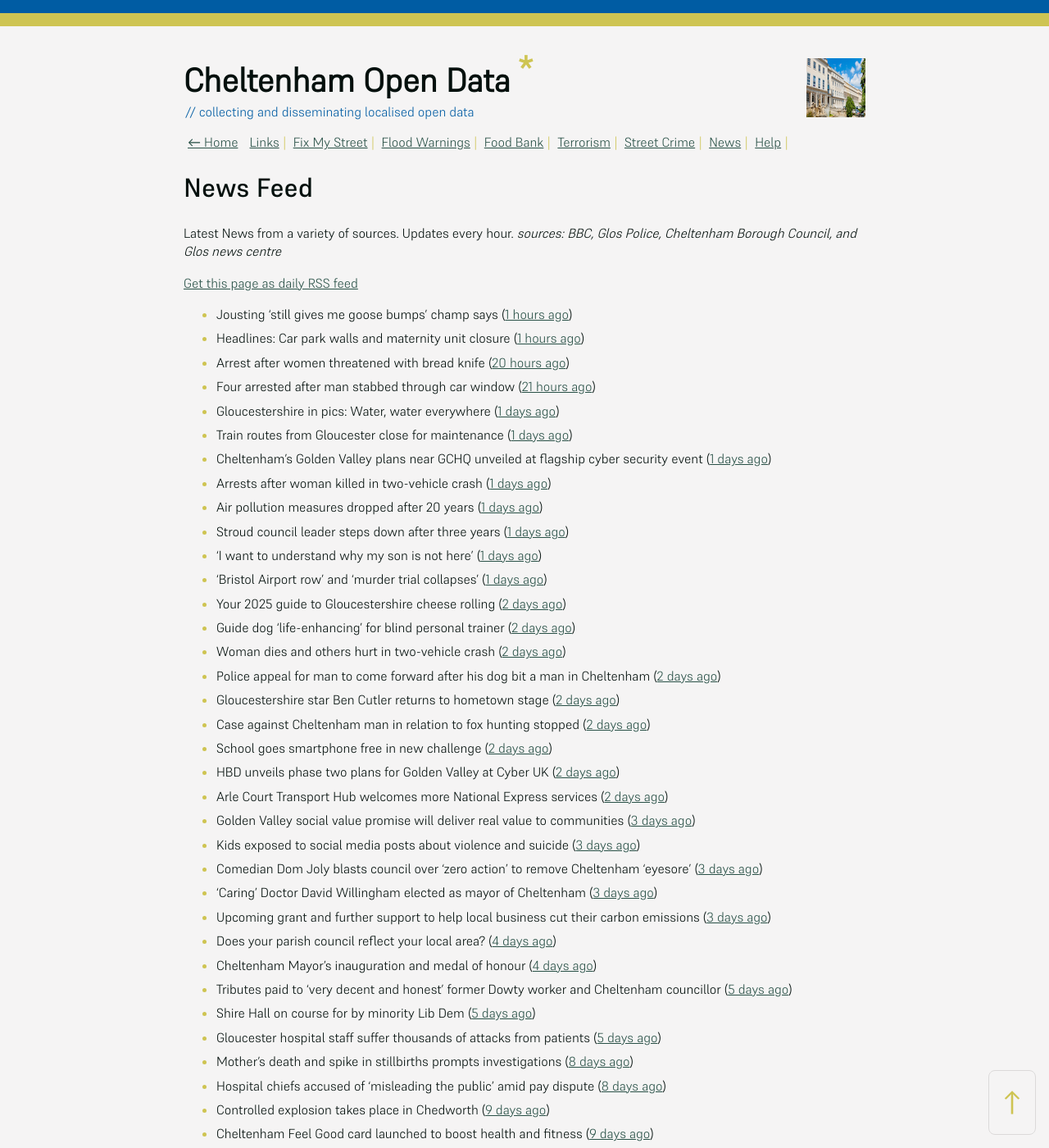
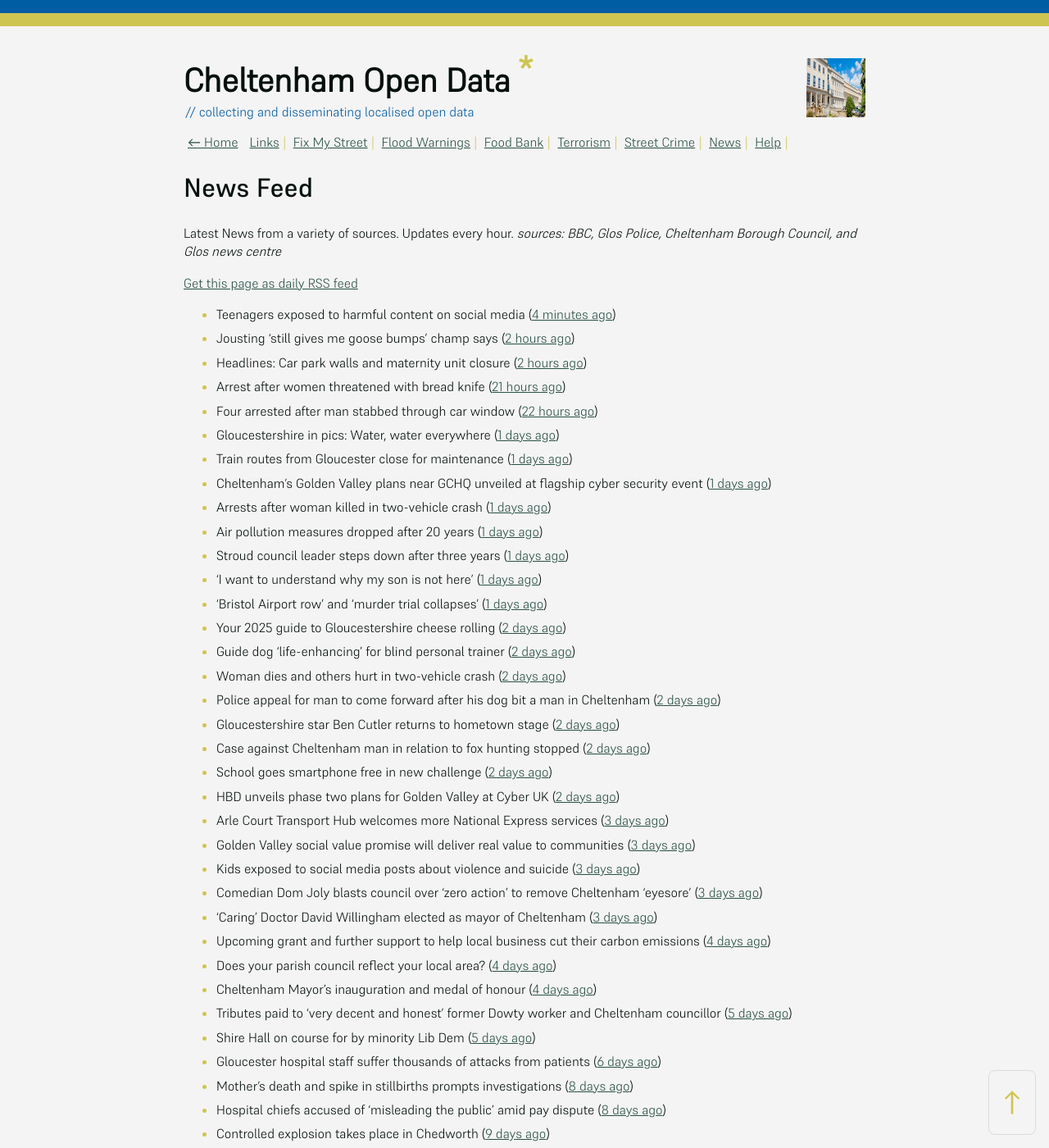
Before and after one commit to mat-0/cheltenham-open-data, a Jekyll site: the page built from _pages/news.md, in a window 1280 px wide and 1400 px high. Shown: the whole window at 82% size. Built offline with Jekyll 4.4.1, drawn with Linux system fonts in a browser that asks for light colours; some of the changed text lies outside the part shown.

Commit message:
Updated 2025-05-18 08:58:02

```diff
--- a/_pages/news.md
+++ b/_pages/news.md
@@ -12,10 +12,11 @@ _sources: BBC, Glos Police, Cheltenham Borough Council, and Glos news centre_
 [Get this page as daily RSS feed](/daily.rss)
 
 <!-- news_marker starts -->
-- Jousting 'still gives me goose bumps' champ says ([1 hours ago](https://www.bbc.com/news/articles/cm2yd1d3d7eo))
-- Headlines: Car park walls and maternity unit closure ([1 hours ago](https://www.bbc.com/news/articles/c861wnwd753o))
-- Arrest after women threatened with bread knife ([20 hours ago](https://www.bbc.com/news/articles/cvgdpnv8yp0o))
-- Four arrested after man stabbed through car window ([21 hours ago](https://www.bbc.com/news/articles/cql2yerl45po))
+- Teenagers exposed to harmful content on social media ([4 minutes ago](https://www.bbc.com/news/videos/c1kvmv9w348o))
+- Jousting 'still gives me goose bumps' champ says ([2 hours ago](https://www.bbc.com/news/articles/cm2yd1d3d7eo))
+- Headlines: Car park walls and maternity unit closure ([2 hours ago](https://www.bbc.com/news/articles/c861wnwd753o))
+- Arrest after women threatened with bread knife ([21 hours ago](https://www.bbc.com/news/articles/cvgdpnv8yp0o))
+- Four arrested after man stabbed through car window ([22 hours ago](https://www.bbc.com/news/articles/cql2yerl45po))
 - Gloucestershire in pics: Water, water everywhere ([1 days ago](https://www.bbc.com/news/articles/c8e6d4g6k88o))
 - Train routes from Gloucester close for maintenance ([1 days ago](https://www.bbc.com/news/articles/c5y64j5nmv1o))
 - Cheltenham’s Golden Valley plans near GCHQ unveiled at flagship cyber security event ([1 days ago](https://gloucesternewscentre.co.uk/cheltenhams-golden-valley-plans-near-gchq-unveiled-at-flagship-cyber-security-event/))
@@ -32,27 +33,27 @@ _sources: BBC, Glos Police, Cheltenham Borough Council, and Glos news centre_
 - Case against Cheltenham man in relation to fox hunting stopped ([2 days ago](https://gloucesternewscentre.co.uk/case-against-cheltenham-man-in-relation-to-fox-hunting-stopped/))
 - School goes smartphone free in new challenge ([2 days ago](https://www.bbc.com/news/articles/cwy388p033eo))
 - HBD unveils phase two plans for Golden Valley at Cyber UK ([2 days ago](https://www.cheltenham.gov.uk/news/article/3012/hbd_unveils_phase_two_plans_for_golden_valley_at_cyber_uk))
-- Arle Court Transport Hub welcomes more National Express services ([2 days ago](https://gloucesternewscentre.co.uk/arle-court-transport-hub-welcomes-more-national-express-services/))
+- Arle Court Transport Hub welcomes more National Express services ([3 days ago](https://gloucesternewscentre.co.uk/arle-court-transport-hub-welcomes-more-national-express-services/))
 - Golden Valley social value promise will deliver real value to communities ([3 days ago](https://www.cheltenham.gov.uk/news/article/3011/golden_valley_social_value_promise_will_deliver_real_value_to_communities))
 - Kids exposed to social media posts about violence and suicide ([3 days ago](https://www.bbc.com/news/articles/c0r1gpr0ezwo))
 - Comedian Dom Joly blasts council over ‘zero action’ to remove Cheltenham ‘eyesore’ ([3 days ago](https://gloucesternewscentre.co.uk/comedian-dom-joly-blasts-council-over-zero-action-to-remove-cheltenham-eyesore/))
 - ‘Caring’ Doctor David Willingham elected as mayor of Cheltenham ([3 days ago](https://gloucesternewscentre.co.uk/caring-doctor-david-willingham-elected-as-mayor-of-cheltenham/))
-- Upcoming grant and further support to help local business cut their carbon emissions ([3 days ago](https://www.cheltenham.gov.uk/news/article/3010/upcoming_grant_and_further_support_to_help_local_business_cut_their_carbon_emissions))
+- Upcoming grant and further support to help local business cut their carbon emissions ([4 days ago](https://www.cheltenham.gov.uk/news/article/3010/upcoming_grant_and_further_support_to_help_local_business_cut_their_carbon_emissions))
 - Does your parish council reflect your local area? ([4 days ago](https://www.cheltenham.gov.uk/news/article/3009/does_your_parish_council_reflect_your_local_area))
 - Cheltenham Mayor’s inauguration and medal of honour ([4 days ago](https://www.cheltenham.gov.uk/news/article/3008/cheltenham_mayors_inauguration_and_medal_of_honour))
 - Tributes paid to ‘very decent and honest’ former Dowty worker and Cheltenham councillor ([5 days ago](https://gloucesternewscentre.co.uk/tributes-paid-to-very-decent-and-honest-former-dowty-worker-and-cheltenham-councillor/))
 - Shire Hall on course for by minority Lib Dem ([5 days ago](https://gloucesternewscentre.co.uk/shire-hall-on-course-for-by-minority-lib-dem/))
-- Gloucester hospital staff suffer thousands of attacks from patients ([5 days ago](https://gloucesternewscentre.co.uk/gloucester-hospital-staff-suffer-thousands-of-attacks-from-patients/))
+- Gloucester hospital staff suffer thousands of attacks from patients ([6 days ago](https://gloucesternewscentre.co.uk/gloucester-hospital-staff-suffer-thousands-of-attacks-from-patients/))
 - Mother’s death and spike in stillbirths prompts investigations ([8 days ago](https://gloucesternewscentre.co.uk/mothers-death-and-spike-in-stillbirths-prompts-investigations/))
 - Hospital chiefs accused of ‘misleading the public’ amid pay dispute ([8 days ago](https://gloucesternewscentre.co.uk/hospital-chiefs-accused-of-misleading-the-public-amid-pay-dispute/))
 - Controlled explosion takes place in Chedworth ([9 days ago](https://gloucesternewscentre.co.uk/controlled-explosion-takes-place-in-chedworth/))
-- Cheltenham Feel Good card launched to boost health and fitness ([9 days ago](https://www.cheltenham.gov.uk/news/article/3007/cheltenham_feel_good_card_launched_to_boost_health_and_fitness))
+- Cheltenham Feel Good card launched to boost health and fitness ([10 days ago](https://www.cheltenham.gov.uk/news/article/3007/cheltenham_feel_good_card_launched_to_boost_health_and_fitness))
 - Council wants your views on domestic abuse ([10 days ago](https://gloucesternewscentre.co.uk/council-wants-your-views-on-domestic-abuse/))
-- Community projects awarded funding to improve health and wellbeing ([10 days ago](https://www.cheltenham.gov.uk/news/article/3006/community_projects_awarded_funding_to_improve_health_and_wellbeing))
+- Community projects awarded funding to improve health and wellbeing ([11 days ago](https://www.cheltenham.gov.uk/news/article/3006/community_projects_awarded_funding_to_improve_health_and_wellbeing))
 - Threatening Cotswold woman who carried knife in public spared jail ([11 days ago](https://gloucesternewscentre.co.uk/threatening-cotswold-woman-who-carried-knife-in-public-spared-jail/))
-- Work set to begin on final stage of A435 Cheltenham to Bishop’s Cleeve cycleway ([11 days ago](https://gloucesternewscentre.co.uk/work-set-to-begin-on-final-stage-of-a435-cheltenham-to-bishops-cleeve-cycleway/))
-- Gloucester Royal Marines Cadets win National Competition ([11 days ago](https://gloucesternewscentre.co.uk/gloucester-royal-marines-cadets-win-national-competition/))
-- Bowls: Gloucestershire finally put to bed their last remaining competition of season ([11 days ago](https://gloucesternewscentre.co.uk/bowls-gloucestershire-finally-put-to-bed-their-last-remaining-competition-of-season/))
+- Work set to begin on final stage of A435 Cheltenham to Bishop’s Cleeve cycleway ([12 days ago](https://gloucesternewscentre.co.uk/work-set-to-begin-on-final-stage-of-a435-cheltenham-to-bishops-cleeve-cycleway/))
+- Gloucester Royal Marines Cadets win National Competition ([12 days ago](https://gloucesternewscentre.co.uk/gloucester-royal-marines-cadets-win-national-competition/))
+- Bowls: Gloucestershire finally put to bed their last remaining competition of season ([12 days ago](https://gloucesternewscentre.co.uk/bowls-gloucestershire-finally-put-to-bed-their-last-remaining-competition-of-season/))
 - Filipino nurses celebrate 25 years of service ([12 days ago](https://gloucesternewscentre.co.uk/filipino-nurses-celebrate-25-years-of-service/))
 - Appeal after man stole man’s watch in Cheltenham ([12 days ago](https://gloucesternewscentre.co.uk/appeal-after-man-stole-mans-watch-in-cheltenham/))
 - Homeowners in ‘David and Goliath’ battle over cracks in their walls ’caused by 147-home development’ ([12 days ago](https://gloucesternewscentre.co.uk/homeowners-in-david-and-goliath-battle-over-cracks-in-their-walls-caused-by-147-home-development/))
```
Also changed, not shown: _data/flood.json (+5 -48 lines), index.md (+5 -5 lines).
